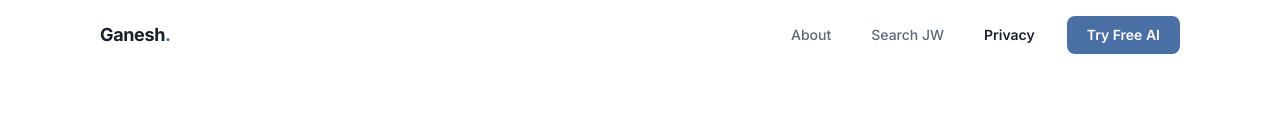
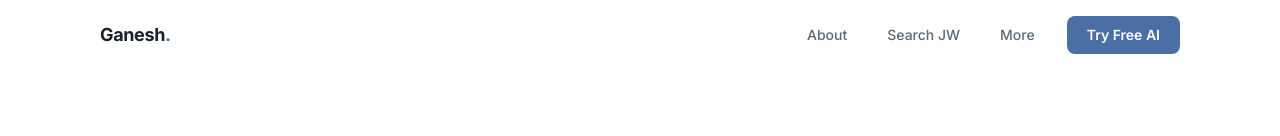
Before and after one commit to ganeshinunited-dot/Myideas, a Next.js app: page /privacy in a window 1280 px wide. Shown: the top 136 px of the page. Built offline with nearby package versions, Linux system fonts and the light colour scheme.

Commit message:
style: replace privacy link with more link in navbar

```diff
--- a/components/Navbar.tsx
+++ b/components/Navbar.tsx
@@ -6,7 +6,7 @@ const links = [
   { label: "Home", href: "/", icon: <HomeIcon /> },
   { label: "About", href: "/about", icon: <InfoIcon /> },
   { label: "Search JW", href: "/search-jw", icon: <SearchIcon /> },
-  { label: "Privacy", href: "/privacy", icon: <ShieldIcon /> },
+  { label: "More", href: "#", icon: <MoreIcon /> },
 ];
 
 export default function Navbar() {
@@ -146,8 +146,10 @@ function SearchIcon() {
   );
 }
 
-function ShieldIcon() {
+function MoreIcon() {
   return (
-    <svg fill="none" stroke="currentColor" viewBox="0 0 24 24" xmlns="http://www.w3.org/2000/svg"><path strokeLinecap="round" strokeLinejoin="round" strokeWidth={2} d="M12 15v2m-6 4h12a2 2 0 002-2v-6a2 2 0 00-2-2H6a2 2 0 00-2 2v6a2 2 0 002 2zm10-10V7a4 4 0 00-8 0v4h8z" /></svg>
+    <svg fill="none" stroke="currentColor" viewBox="0 0 24 24" xmlns="http://www.w3.org/2000/svg">
+      <path strokeLinecap="round" strokeLinejoin="round" strokeWidth={2} d="M5 12h.01M12 12h.01M19 12h.01M6 12a1 1 0 11-2 0 1 1 0 012 0zm7 0a1 1 0 11-2 0 1 1 0 012 0zm7 0a1 1 0 11-2 0 1 1 0 012 0z" />
+    </svg>
   );
 }
```
